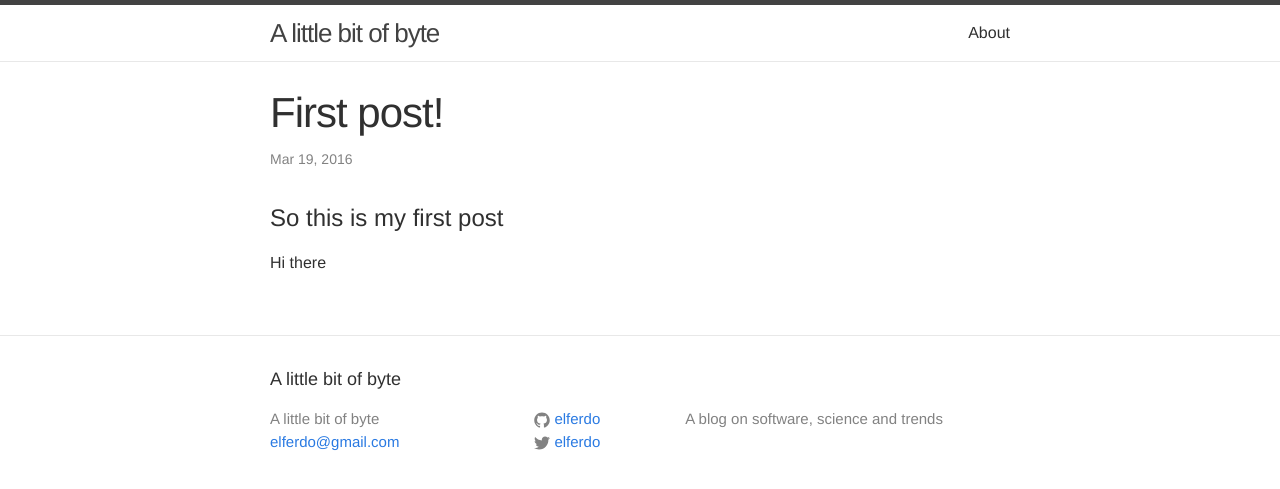
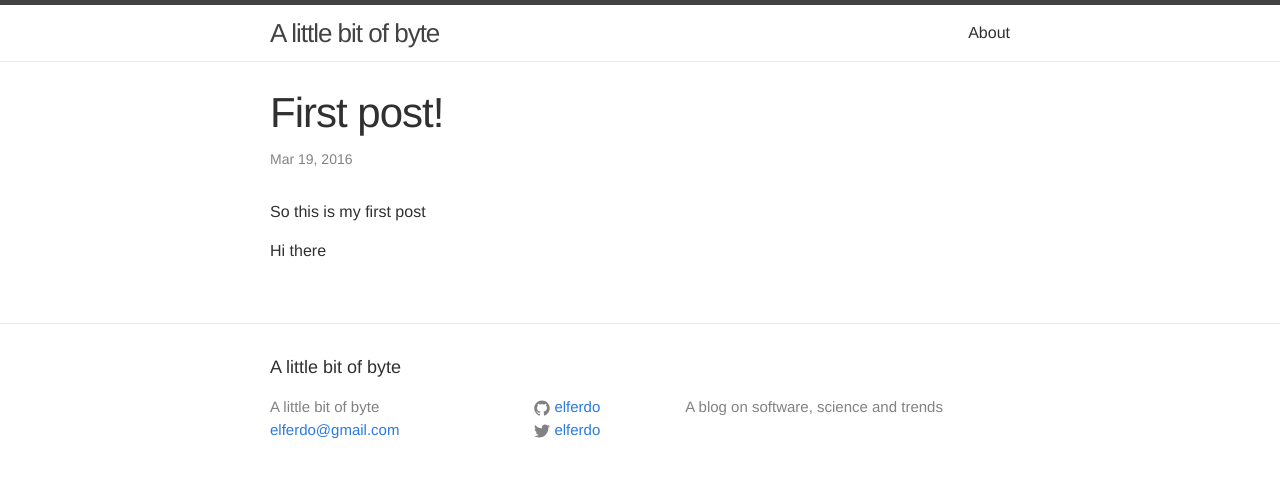
Before and after one commit to elferdo/elferdo.github.io, a Jekyll site: the page built from _posts/2016-03-20-first-post.markdown, in a window 1280 px wide. Shown: the top 489 px of the page. Built offline with Jekyll 4.4.1, drawn with Linux system fonts in a browser that asks for light colours.

Commit message:
Minor changes.

```diff
--- a/_layouts/post.html
+++ b/_layouts/post.html
@@ -13,7 +13,6 @@ layout: default
   </div>
 
   {% if post.comments %}
-
   <div id="disqus_thread"></div>
   <script>
     /**
--- a/_posts/2016-03-20-first-post.markdown
+++ b/_posts/2016-03-20-first-post.markdown
@@ -5,6 +5,6 @@ date:   2016-03-20 00:57:00 +0100
 comments: true
 ---
 
-# So this is my first post
+So this is my first post
 
 Hi there
```
Also changed, not shown: 1 other file.
